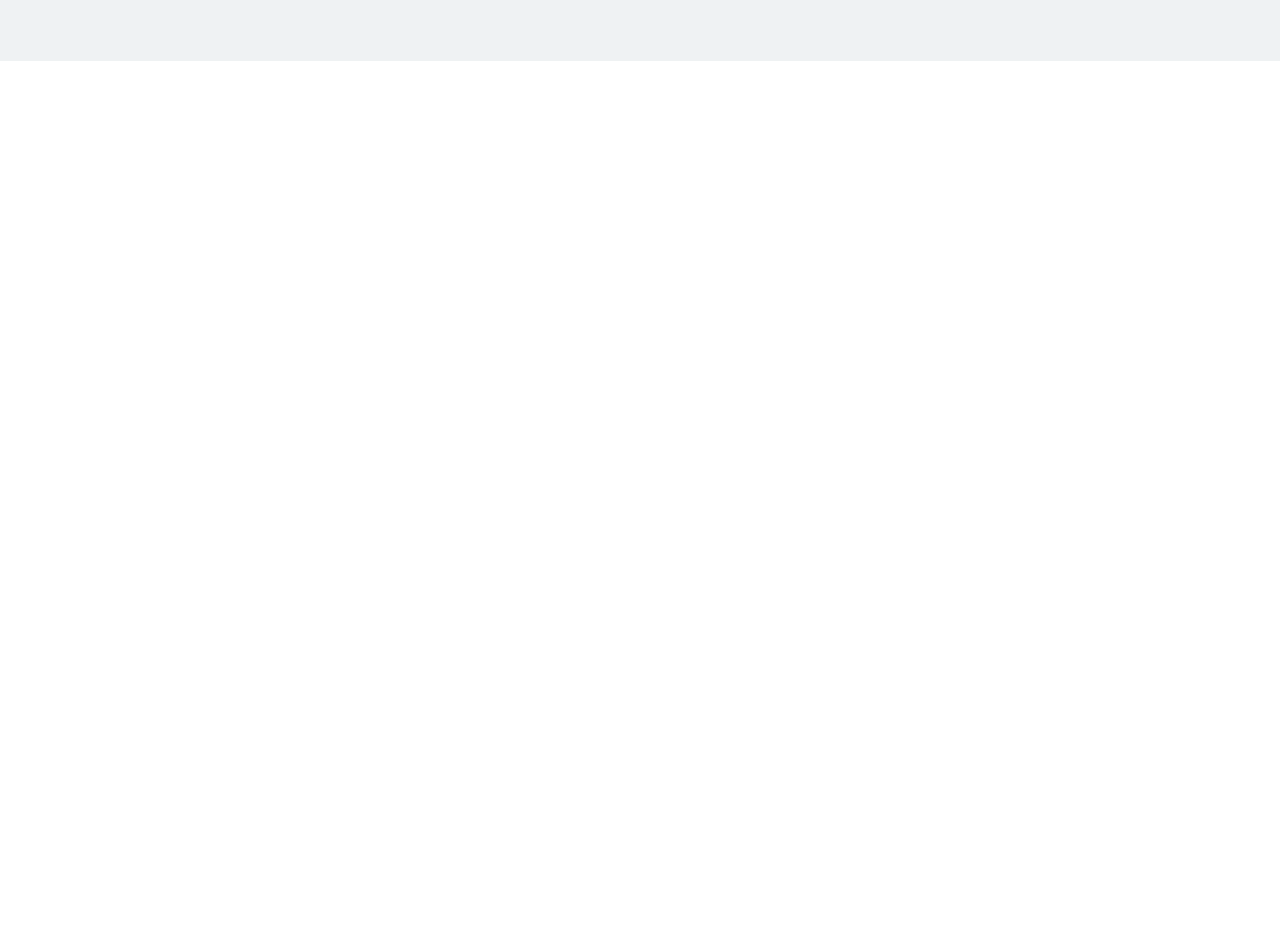
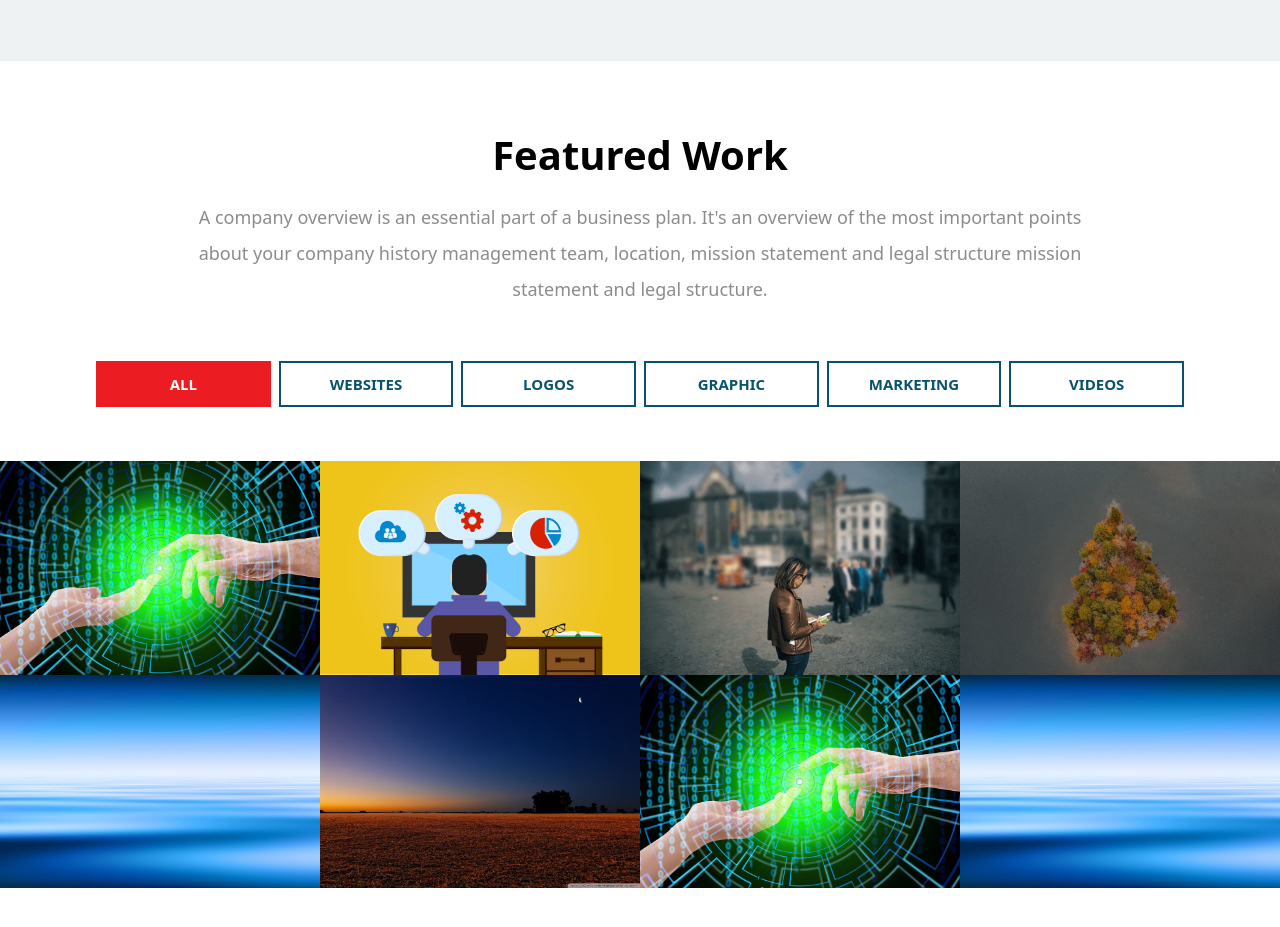
Before and after one commit to MoomenALdahdouh/Bootstrap, a plain HTML site: page index.html in a window 1280 px wide. Shown: the part 1780-2707 px from the top of the page. Drawn offline with Linux system fonts and the light colour scheme.

Commit message:
Bootstrap featured work section

```diff
--- a/css/main.css
+++ b/css/main.css
@@ -6,7 +6,7 @@
 */
 
 /*Start upper bar*/
-body{
+body {
     height: 3000px;
 }
 
@@ -110,8 +110,8 @@ body{
 /*End Slider*/
 
 /*Start Features*/
-.features{
-padding: 100px 0;
+.features {
+    padding: 100px 0;
 }
 
 .features i {
@@ -121,12 +121,12 @@ padding: 100px 0;
     margin-bottom: 15px;
 }
 
-.features h3{
+.features h3 {
     font-size: 18px;
     color: #08526d;
 }
 
-.features p{
+.features p {
     color: #8c8c8c;
     margin-bottom: 30px;
 }
@@ -134,27 +134,29 @@ padding: 100px 0;
 /*End Features*/
 
 /*Start company overview*/
-.company{
+.company {
     background-color: #eff2f3;
     padding: 100px;
 }
-.company h1{
+
+.company h1 {
     text-transform: uppercase;
     font-weight: bold;
     color: #000;
 }
 
-.company h4{
+.company h4 {
     color: #8c8c8c;
     font-family: "Agency FB", serif;
 }
 
-.company p{
+.company p {
     font-size: 18px;
     color: #8c8c8c;
     line-height: 2;
 }
-.company button{
+
+.company button {
     text-transform: uppercase;
     background-color: #ec1c23;
     color: #FFF;
@@ -164,7 +166,74 @@ padding: 100px 0;
     margin-top: 20px;
     box-shadow: #8c8c8c;
 }
-/*End company overview*/
+
+/*Start featured work*/
+.featured-work {
+    margin-top: 70px;
+    margin-bottom: 70px;
+}
+
+.featured-work h1 {
+    font-weight: bold;
+    color: #000;
+}
+
+.featured-work p {
+    font-size: 18px;
+    color: #8c8c8c;
+    line-height: 2;
+    margin: 20px 100px 50px;
+}
+
+.featured-work ul {
+    margin: 10px;
+}
+
+.featured-work ul li {
+    color: #08526d;
+    background-color: #FFF;
+    border: 2px solid #08526d;
+    margin: 4px;
+    padding: 10px 0;
+    font-size: 15px;
+    font-weight: bold;
+    text-transform: uppercase;
+    -webkit-transition: all .3s ease-in-out;
+    -moz-transition: all .3s ease-in-out;
+    -o-transition: all .3s ease-in-out;
+    transition: all .3s ease-in-out;
+}
+
+.featured-work ul li.active,
+.featured-work ul li:hover {
+    background-color: #ec1c23;
+    border: 2px solid #ec1c23;
+    color: #FFF;
+}
+
+.featured-work .shuffle-images {
+    margin: 50px 0;
+}
+
+.featured-work .shuffle-images .row{
+    margin: 0;
+}
+
+.featured-work .shuffle-images .row .col-sm{
+    padding: 0;
+    -webkit-transition: all .5s ease-in-out;
+    -moz-transition: all .5s ease-in-out;
+    -o-transition: all .5s ease-in-out;
+    transition: all .5s ease-in-out;
+}
+.featured-work .shuffle-images .row img{
+    width: 100%;
+}
+
+.featured-work ul li:hover{
+    cursor: pointer;
+}
+/*End featured work*/
 /*End Features*/
+
 /*End Features*/
-/*End Features*/
--- a/index.html
+++ b/index.html
@@ -138,19 +138,64 @@
     <div class="container">
         <h1>Company overview</h1>
         <p>A company overview is an essential part of a business plan. It's an overview of the most important points
-            about
-            your company history management team, location, mission statement and legal structure mission statement and
-            legal structure.</p>
+            about your company history management team, location, mission statement and legal structure mission
+            statement and legal structure.</p>
         <h4>Let's Start Today</h4>
         <button>View more</button>
     </div>
 </div>
 <!--End Company overview-->
 
+<!--Start featured work-->
+<div class="featured-work text-center">
+    <div class="container">
+        <h1>Featured Work</h1>
+        <p>A company overview is an essential part of a business plan. It's an overview of the most important points
+            about your company history management team, location, mission statement and legal structure mission
+            statement and legal structure.</p>
+        <ul class="list-unstyled row">
+            <li data-class=".all" class="active col-md">All</li>
+            <li data-class=".websites" class="col-md">Websites</li>
+            <li data-class=".logos" class="col-md">Logos</li>
+            <li data-class=".Graphic" class="col-md">Graphic</li>
+            <li data-class=".marketing" class="col-md">Marketing</li>
+            <li data-class=".videos" class="col-md">Videos</li>
+        </ul>
+    </div>
+    <div class="shuffle-images">
+        <div class="row">
+            <div class="col-sm">
+                <img class="all" src="img/img-1.jpg" alt="img">
+            </div>
+            <div class="col-sm">
+                <img class="websites" src="img/img-2.png" alt="img">
+            </div>
+            <div class="col-sm">
+                <img class="logos" src="img/img-3.gif" alt="img">
+            </div>
+            <div class="col-sm">
+                <img class="graphic" src="img/img-4.jpg" alt="img">
+            </div>
+        </div>
+        <div class="row">
+            <div class="col-sm">
+                <img class="all" src="img/img-5.jpg" alt="img">
+            </div>
+            <div class="col-sm">
+                <img class="marketing" src="img/img-7.jpg" alt="img">
+            </div>
+            <div class="col-sm">
+                <img class="logos" src="img/img-1.jpg" alt="img">
+            </div>
+            <div class="col-sm">
+                <img class="videos" src="img/img-5.jpg" alt="img">
+            </div>
+        </div>
+    </div>
+</div>
+<!--End featured work-->
 
-<!--Start Slider-->
-<!--End Slider-->
-<!--Start Slider-->
+<!--Start-->
 <!--End Slider-->
 <!--Start Slider-->
 <!--End Slider-->
```
Also changed, not shown: js/main.js (added, +12 -0 lines), img/f-1.png (added), img/f.png (added), img/img-1.jpg (added), img/img-2.png (added), img/img-3.gif (added), img/img-4.jpg (added), img/img-5.jpg (added), img/img-7.jpg (added).
